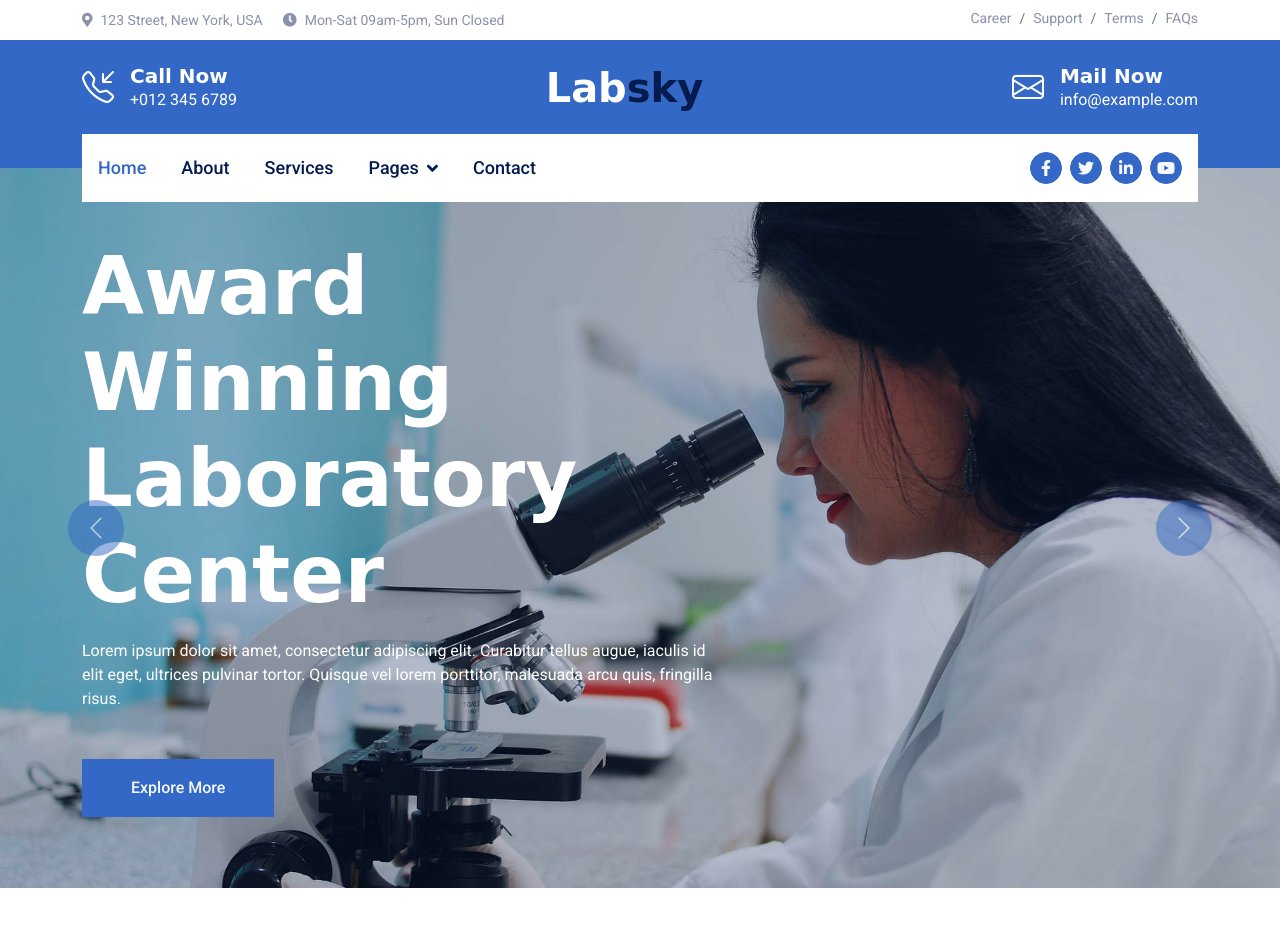
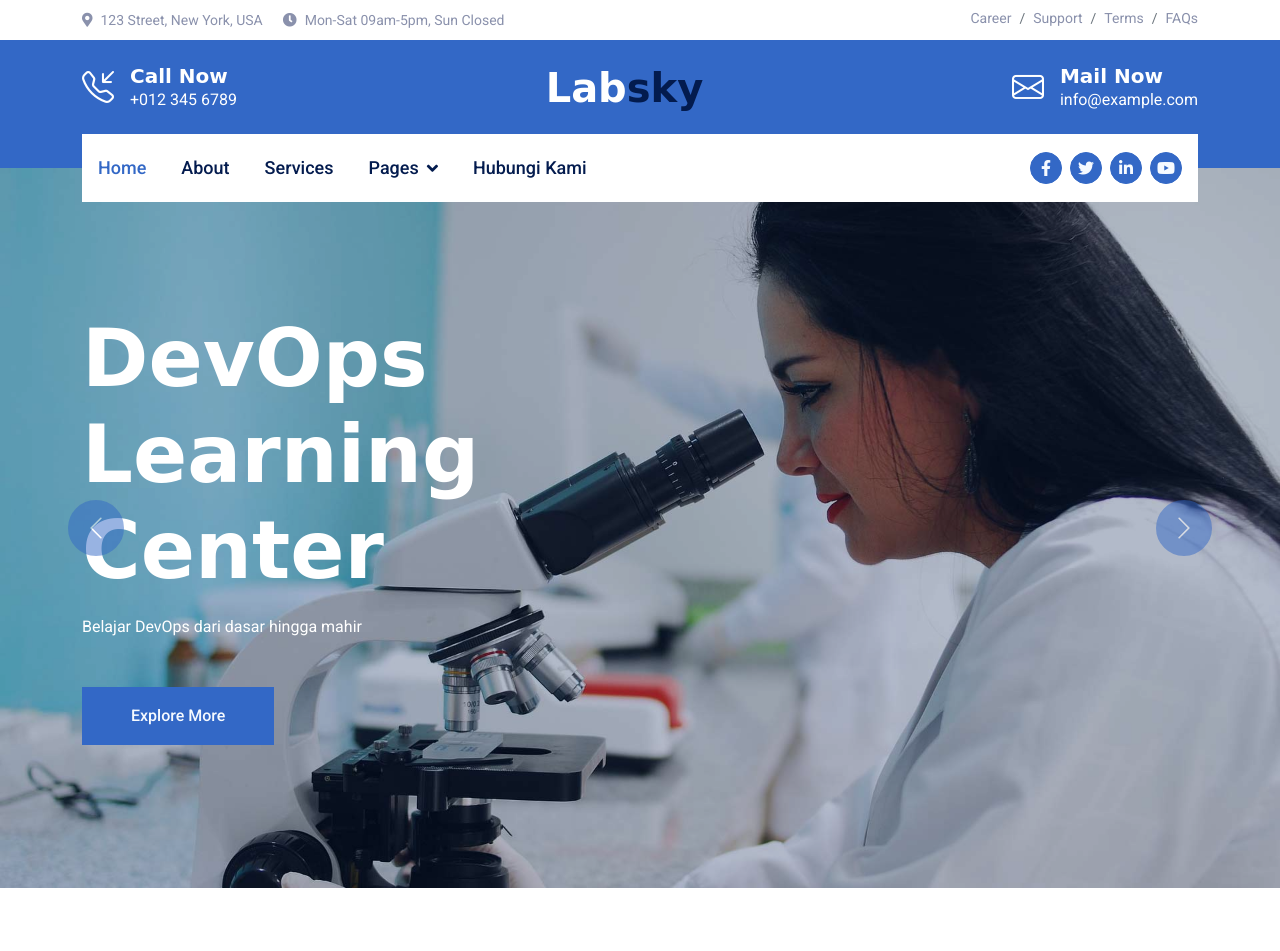
Before and after one commit to henasulaeman/landing-page, a PHP site: page / in a window 1280 px wide. Shown: the top 951 px of the page. Run offline with PHP 8.4, Linux system fonts and the light colour scheme; some libraries are stand-ins or nearby versions; some web fonts are replaced.

Commit message:
change judul

```diff
--- a/index.php
+++ b/index.php
@@ -105,14 +105,14 @@
                         <div class="nav-item dropdown">
                             <a href="#" class="nav-link dropdown-toggle" data-bs-toggle="dropdown">Pages</a>
                             <div class="dropdown-menu bg-light m-0">
-                                <a href="feature.html" class="dropdown-item">Features</a>
-                                <a href="team.html" class="dropdown-item">Our Team</a>
-                                <a href="testimonial.html" class="dropdown-item">Testimonial</a>
-                                <a href="appoinment.html" class="dropdown-item">Appoinment</a>
-                                <a href="404.html" class="dropdown-item">404 Page</a>
+                                <a href="feature.html" class="dropdown-item">Kelas Jenkins</a>
+                                <a href="team.html" class="dropdown-item">Kelas Docker</a>
+                                <a href="testimonial.html" class="dropdown-item">Kelas Git</a>
+                                <a href="404.html" class="dropdown-item">Kelas Ansible</a>
+                                <a href="appoinment.html" class="dropdown-item">Kelas FullStack</a>
                             </div>
                         </div>
-                        <a href="contact.html" class="nav-item nav-link">Contact</a>
+                        <a href="contact.html" class="nav-item nav-link">Hubungi Kami</a>
                     </div>
                     <div class="ms-auto d-none d-lg-flex">
                         <a class="btn btn-sm-square btn-primary ms-2" href=""><i class="fab fa-facebook-f"></i></a>
@@ -137,8 +137,8 @@
                         <div class="container">
                             <div class="row justify-content-start">
                                 <div class="col-lg-7 text-start">
-                                    <h1 class="display-1 text-white animated slideInRight mb-3">Award Winning Laboratory Center</h1>
-                                    <p class="mb-5 animated slideInRight">Lorem ipsum dolor sit amet, consectetur adipiscing elit. Curabitur tellus augue, iaculis id elit eget, ultrices pulvinar tortor. Quisque vel lorem porttitor, malesuada arcu quis, fringilla risus.</p>
+                                    <h1 class="display-1 text-white animated slideInRight mb-3">DevOps Learning Center</h1>
+                                    <p class="mb-5 animated slideInRight">Belajar DevOps dari dasar hingga mahir</p>
                                     <a href="" class="btn btn-primary py-3 px-5 animated slideInRight">Explore More</a>
                                 </div>
                             </div>
```
